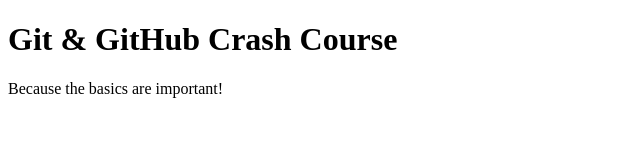
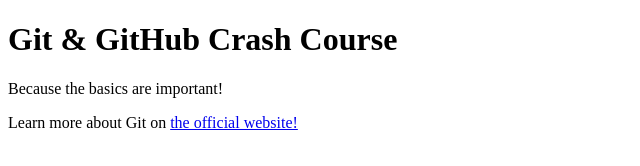
Before and after one commit to soltanagha/git-course-demo, a plain HTML site: page index.html in a window 1280 px wide. Shown: the whole page, without its empty margins (0-640 px from the left). Drawn offline with Linux system fonts and the light colour scheme.

Commit message:
added link to Git docs

```diff
--- a/index.html
+++ b/index.html
@@ -9,5 +9,6 @@
   <body>
     <h1>Git & GitHub Crash Course</h1>
     <p>Because the basics are important!</p>
+    <p>Learn more about Git on <a href="https://git-scm.com/book/en/v2">the official website!</a></p>
   </body>
 </html>
```
